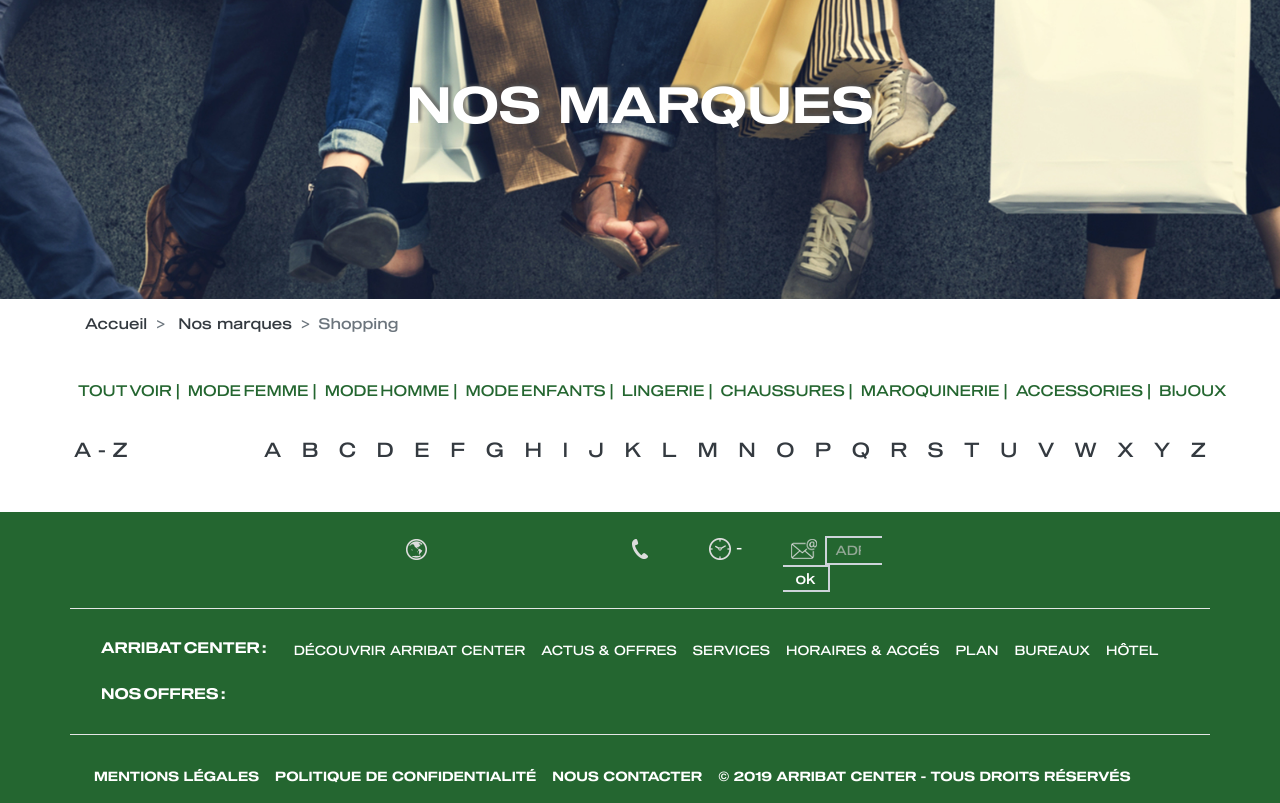
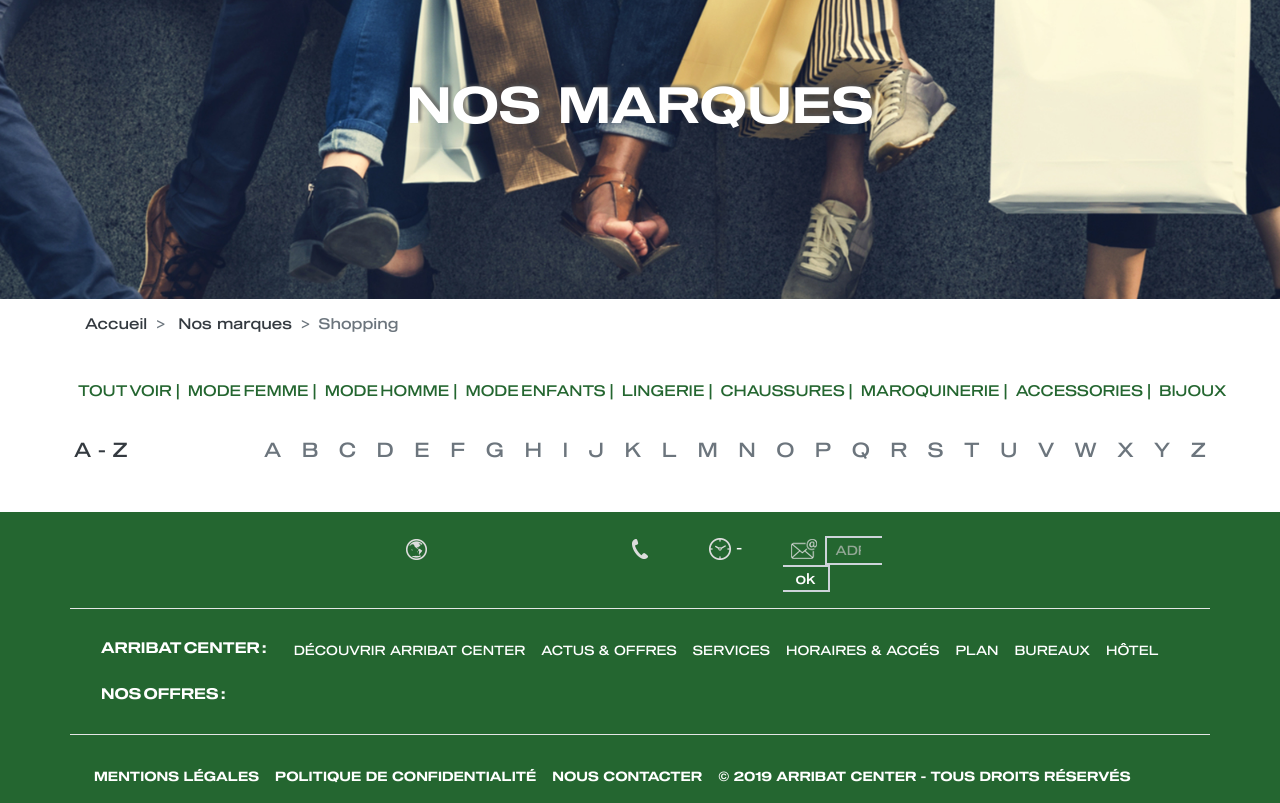
Before and after one commit to mohamedTbarka/pfe, a Django app: page /marques/ in a window 1280 px wide; the page is wider, and only the part inside the window is pictured. Shown: the part 186-989 px from the top of that part. Run offline with Django 3.2, Linux system fonts and the light colour scheme; data that the repository does not hold is empty; some libraries are stand-ins or nearby versions; some web fonts are replaced.

Commit message:
marque_list alphabets

```diff
--- a/app/marque/templates/marque_list.html
+++ b/app/marque/templates/marque_list.html
@@ -75,7 +75,7 @@
                 </div>
                 <div class="col-md-10 alph px-0">
                     {%for  alpha in alphabet%}
-                    <a href="" class="text-uppercase text-dark px-1 t20" {%if not alpha.value%} disabled {%endif%}>{{alpha.key}}</a>
+                    <a class="text-uppercase  px-1 t20{%if  alpha.value%} text-dark {%else%} text-secondary {%endif%} " {%if  alpha.value%} href="?alpha={{alpha.key}}" {%endif%}>{{alpha.key}}</a>
                     {%endfor%}
                 </div>
             </div>
```
